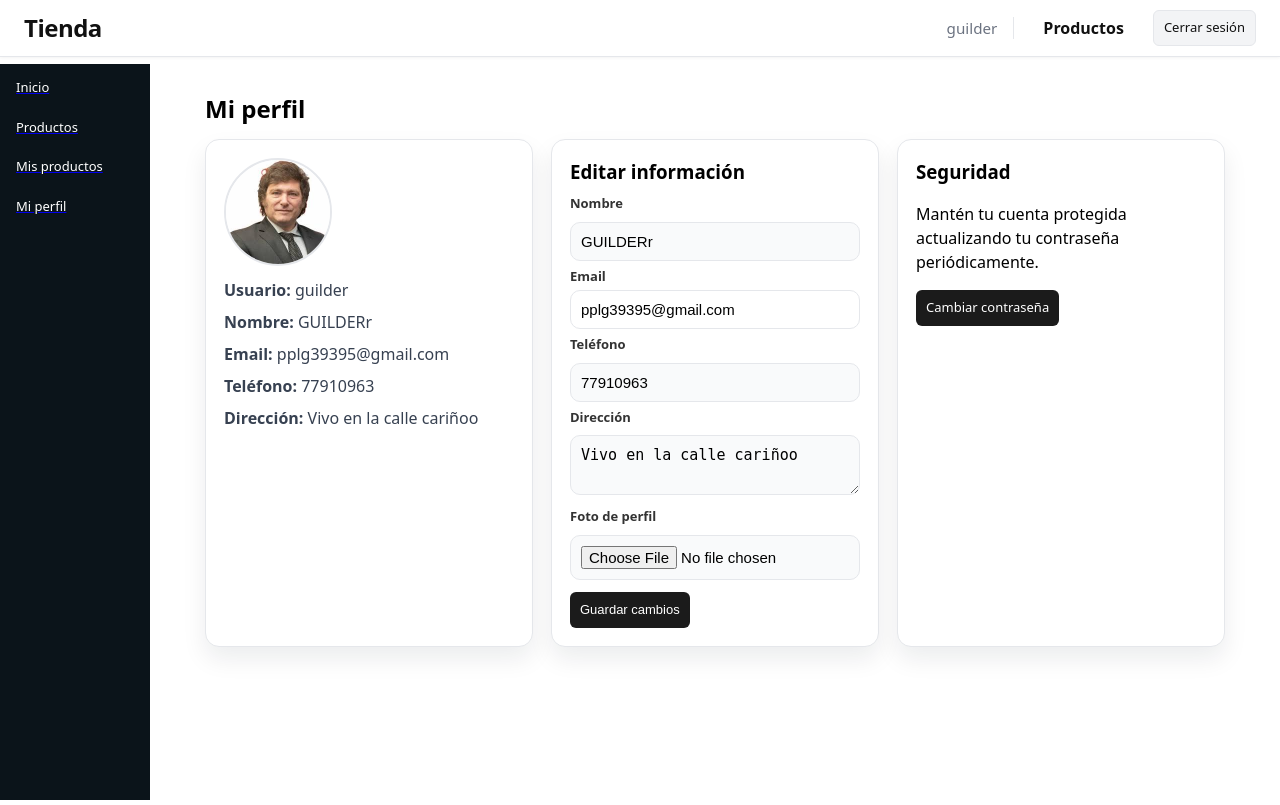
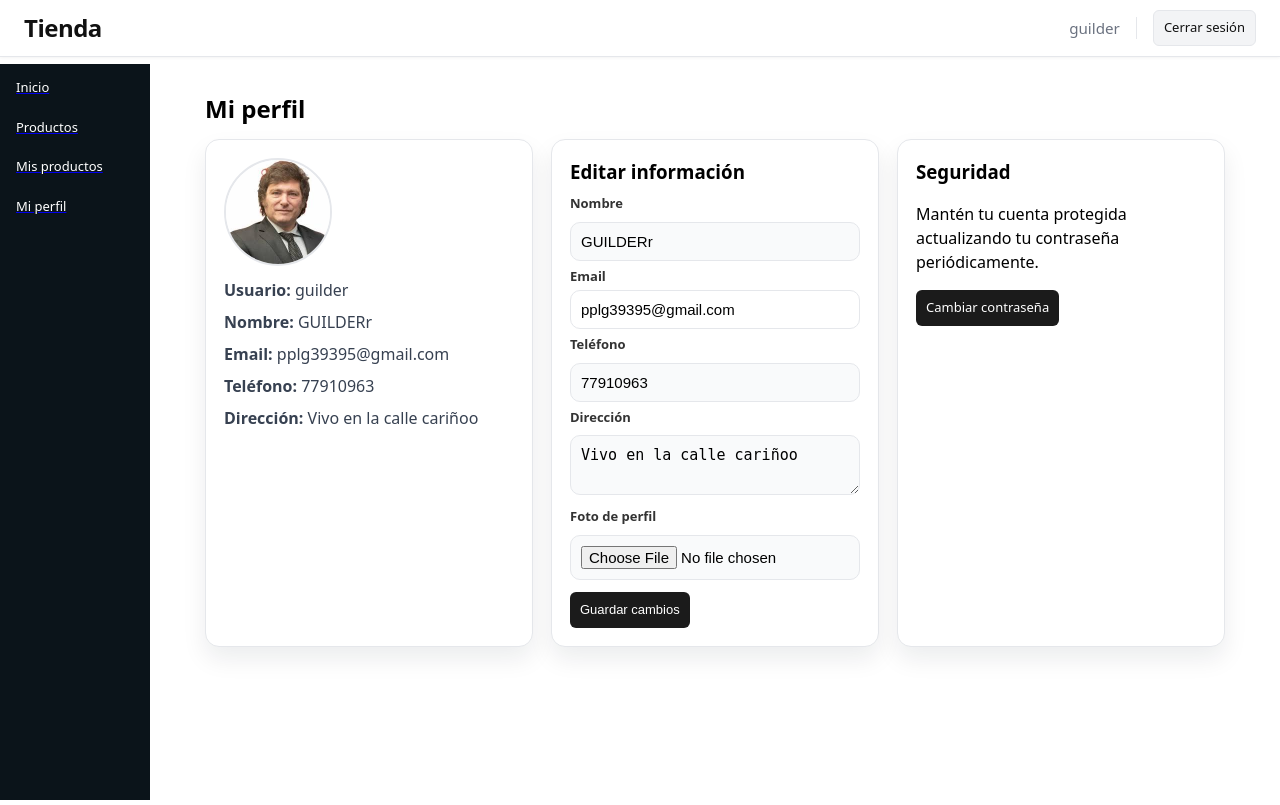
Before and after one commit to Guilder23/TiendaEcommerce, a Django app: page /perfil/ in a window 1280 px wide. Run offline with Django 5.2, Linux system fonts and the light colour scheme; a user stored in the database is signed in; data comes from the database, SQL or seed files in the repository; both versions use the stored data as it was after the commit.

Commit message:
Ordenando enlaces de la pagina

```diff
--- a/templates/base.html
+++ b/templates/base.html
@@ -19,9 +19,10 @@
     <nav class="navbar">
       {% if request.user.is_authenticated %}
         <span class="navbar__user">{{ request.user.username }}</span>
-        <a href="{% url 'product_list' %}" class="navbar__link">Productos</a>
         <a href="{% url 'logout' %}" class="btn btn--secondary">Cerrar sesión</a>
       {% else %}
+        <a href="{% url 'home' %}" class="navbar__link">inicio</a>
+        <a href="{% url 'product_list' %}" class="navbar__link">Productos</a>
         <button class="btn btn--secondary" data-open="login-modal">Iniciar sesión</button>
         <button class="btn" data-open="register-modal">Registrarse</button>
       {% endif %}
```
Also changed, not shown: db.sqlite3.
